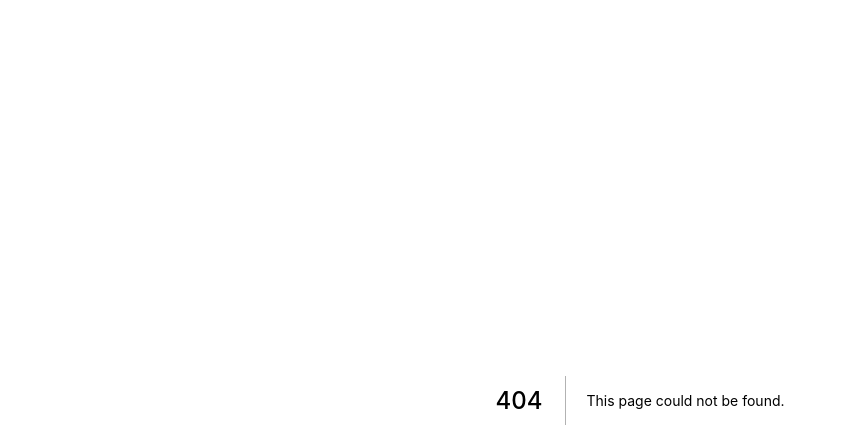
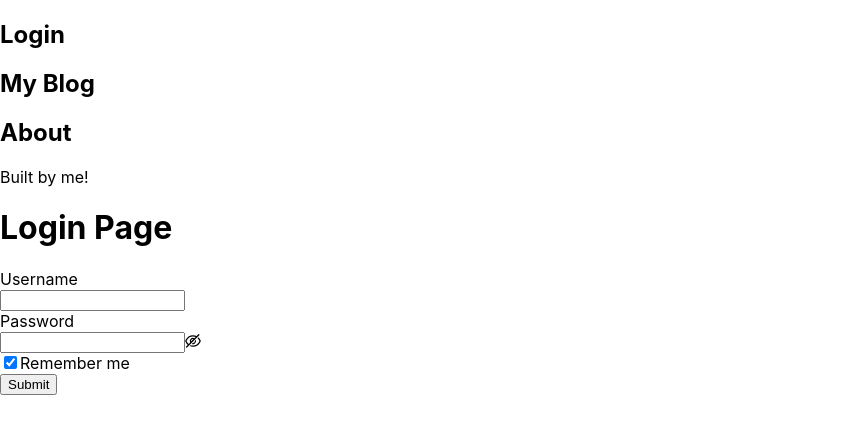
Before and after one commit to shrey2005/NextjsWithNetlify, a Next.js app: page /Login in a window 1280 px wide. Before the commit this address had no page. Shown: the top 448 px of the page, without its empty margins (0-847 px from the left). Built offline with nearby package versions, Linux system fonts and the light colour scheme.

Commit message:
commit with Login Page

```diff
--- a/component/Header.js
+++ b/component/Header.js
@@ -5,6 +5,9 @@
         <>
         <header className="header">
           <nav className="nav">
+            <Link href="/Login">
+              <a><h2>Login</h2></a>
+            </Link>
             <Link href="/">
               <a><h2>My Blog</h2></a>
             </Link>
--- a/package.json
+++ b/package.json
@@ -9,6 +9,7 @@
     "export": "next export"
   },
   "dependencies": {
+    "antd": "^4.16.12",
     "next": "11.1.0",
     "react": "17.0.2",
     "react-dom": "17.0.2"
--- /dev/null
+++ b/pages/Login.js
@@ -0,0 +1,82 @@
+import { Form, Input, Button, Checkbox } from 'antd';
+import Layout from "../component/Layout"
+
+const Login = () => {
+    const onFinish = (values) => {
+        console.log('Success:', values);
+    };
+
+    const onFinishFailed = (errorInfo) => {
+        console.log('Failed:', errorInfo);
+    };
+    return (
+        <div className="Login_Page">
+             <Layout pageTitle="Login Page"></Layout>
+            <h1 className="title">Login Page</h1>
+            <Form
+                name="basic"
+                labelCol={{
+                    span: 8,
+                }}
+                wrapperCol={{
+                    span: 16,
+                }}
+                initialValues={{
+                    remember: true,
+                }}
+                onFinish={onFinish}
+                onFinishFailed={onFinishFailed}
+                netlify
+            >
+                <Form.Item
+                    label="Username"
+                    name="username"
+                    rules={[
+                        {
+                            required: true,
+                            message: 'Please input your username!',
+                        },
+                    ]}
+                >
+                    <Input />
+                </Form.Item>
+
+                <Form.Item
+                    label="Password"
+                    name="password"
+                    rules={[
+                        {
+                            required: true,
+                            message: 'Please input your password!',
+                        },
+                    ]}
+                >
+                    <Input.Password />
+                </Form.Item>
+
+                <Form.Item
+                    name="remember"
+                    valuePropName="checked"
+                    wrapperCol={{
+                        offset: 8,
+                        span: 16,
+                    }}
+                >
+                    <Checkbox>Remember me</Checkbox>
+                </Form.Item>
+
+                <Form.Item
+                    wrapperCol={{
+                        offset: 8,
+                        span: 16,
+                    }}
+                >
+                    <Button type="primary" htmlType="submit">
+                        Submit
+                    </Button>
+                </Form.Item>
+            </Form>
+        </div>
+    );
+}
+export default Login
```
Also changed, not shown: 1 other file (tests, documents, lock files or other folders).
